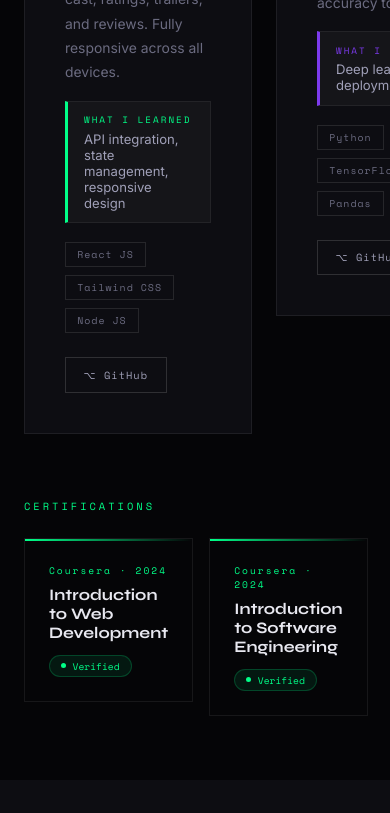
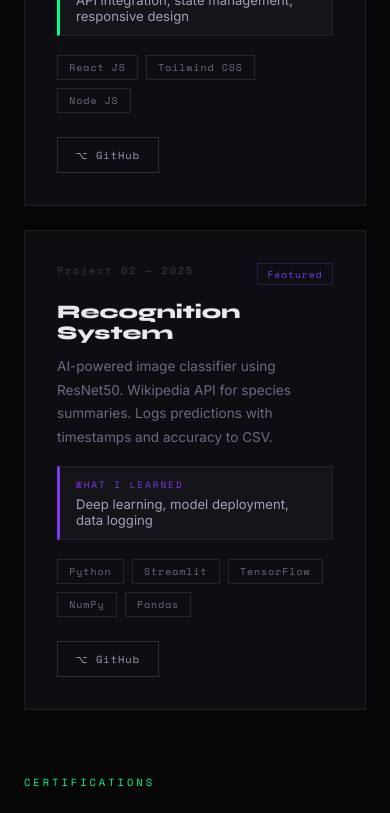
Before and after one commit to praveenshah7/New_Portfolio, a React (Create React App) app: page / in a window 390 px wide. Shown: the part 4820-5633 px from the top of the page. Built offline with nearby package versions, Linux system fonts and the light colour scheme.

Commit message:
fix: projects fully mobile responsive

```diff
--- a/src/components/Projects.js
+++ b/src/components/Projects.js
@@ -42,23 +42,26 @@ function TiltCard({ proj }) {
     setTransform(`perspective(800px) rotateX(${(y - 0.5) * 10}deg) rotateY(${(x - 0.5) * -10}deg) scale3d(1.02,1.02,1.02)`);
     setGlowPos({ x: x * 100, y: y * 100 });
   };
-  const handleLeave = () => { setTransform('perspective(800px) rotateX(0) rotateY(0) scale3d(1,1,1)'); setHovered(false); };
+  const handleLeave = () => {
+    setTransform('perspective(800px) rotateX(0) rotateY(0) scale3d(1,1,1)');
+    setHovered(false);
+  };
 
   return (
     <div ref={cardRef}
-      style={{ background: '#0d0d12', border: `1px solid ${hovered ? proj.color + '44' : 'rgba(255,255,255,0.07)'}`, padding: '2.5rem', position: 'relative', overflow: 'hidden', transition: 'border-color 0.3s', transform }}
+      style={{ background: '#0d0d12', border: `1px solid ${hovered ? proj.color + '44' : 'rgba(255,255,255,0.07)'}`, padding: '2rem', position: 'relative', overflow: 'hidden', transition: 'border-color 0.3s', transform }}
       onMouseMove={handleMove} onMouseLeave={handleLeave} onMouseEnter={() => setHovered(true)}
     >
-      {hovered && <div style={{ position: 'absolute', width: '300px', height: '300px', borderRadius: '50%', background: `radial-gradient(circle, ${proj.color}12 0%, transparent 70%)`, left: glowPos.x + '%', top: glowPos.y + '%', transform: 'translate(-50%,-50%)', pointerEvents: 'none' }} />}
+      {hovered && <div style={{ position: 'absolute', width: '250px', height: '250px', borderRadius: '50%', background: `radial-gradient(circle, ${proj.color}12 0%, transparent 70%)`, left: glowPos.x + '%', top: glowPos.y + '%', transform: 'translate(-50%,-50%)', pointerEvents: 'none' }} />}
       <div style={{ position: 'absolute', top: 0, left: 0, right: 0, height: '2px', background: `linear-gradient(90deg, ${proj.color}, transparent)`, transform: hovered ? 'scaleX(1)' : 'scaleX(0)', transformOrigin: 'left', transition: 'transform 0.4s cubic-bezier(.16,1,.3,1)' }} />
 
-      <div style={{ display: 'flex', justifyContent: 'space-between', alignItems: 'flex-start', marginBottom: '1.2rem' }}>
+      <div style={{ display: 'flex', justifyContent: 'space-between', alignItems: 'flex-start', marginBottom: '1rem', flexWrap: 'wrap', gap: '.5rem' }}>
         <span style={{ fontFamily: "'Space Mono', monospace", fontSize: '.62rem', letterSpacing: '2px', color: 'rgba(255,255,255,0.2)' }}>Project {proj.num} — {proj.year}</span>
-        <span style={{ fontFamily: "'Space Mono', monospace", fontSize: '.6rem', padding: '.2rem .6rem', border: `1px solid ${proj.color}44`, color: proj.color, letterSpacing: '1px' }}>Featured</span>
+        <span style={{ fontFamily: "'Space Mono', monospace", fontSize: '.6rem', padding: '.2rem .6rem', border: `1px solid ${proj.color}44`, color: proj.color, letterSpacing: '1px', whiteSpace: 'nowrap' }}>Featured</span>
       </div>
 
-      <div style={{ fontFamily: "'Syne', sans-serif", fontWeight: 800, fontSize: '1.5rem', marginBottom: '.7rem', lineHeight: 1.1, color: '#e8e8f0' }}>{proj.title}</div>
-      <p style={{ color: '#6b6b80', fontSize: '.87rem', lineHeight: 1.75, marginBottom: '1rem' }}>{proj.desc}</p>
+      <div style={{ fontFamily: "'Syne', sans-serif", fontWeight: 800, fontSize: 'clamp(1.2rem, 3vw, 1.5rem)', marginBottom: '.7rem', lineHeight: 1.1, color: '#e8e8f0' }}>{proj.title}</div>
+      <p style={{ color: '#6b6b80', fontSize: '.85rem', lineHeight: 1.75, marginBottom: '1rem' }}>{proj.desc}</p>
 
       <div style={{ background: 'rgba(255,255,255,0.03)', border: '1px solid rgba(255,255,255,0.06)', padding: '.7rem 1rem', marginBottom: '1.2rem', borderLeft: `3px solid ${proj.color}` }}>
         <div style={{ fontFamily: "'Space Mono', monospace", fontSize: '.58rem', color: proj.color, letterSpacing: '2px', textTransform: 'uppercase', marginBottom: '.3rem' }}>What I learned</div>
@@ -71,7 +74,7 @@ function TiltCard({ proj }) {
         ))}
       </div>
 
-      <div style={{ display: 'flex', gap: '.8rem' }}>
+      <div style={{ display: 'flex', gap: '.8rem', flexWrap: 'wrap' }}>
         <a href={proj.github} target="_blank" rel="noreferrer"
           style={{ display: 'inline-flex', alignItems: 'center', gap: '.5rem', padding: '.55rem 1.1rem', border: '1px solid rgba(255,255,255,0.14)', fontFamily: "'Space Mono', monospace", fontSize: '.65rem', color: '#a0a0b8', letterSpacing: '1px', textDecoration: 'none', transition: 'border-color 0.2s, color 0.2s' }}
           onMouseEnter={e => { e.currentTarget.style.borderColor = '#00ff88'; e.currentTarget.style.color = '#00ff88'; }}
@@ -100,7 +103,7 @@ export default function Projects() {
         </div>
       </ScrollReveal>
 
-      <div style={{ display: 'grid', gridTemplateColumns: '1fr 1fr', gap: '1.5rem' }}>
+      <div style={{ display: 'grid', gridTemplateColumns: 'repeat(auto-fit, minmax(300px, 1fr))', gap: '1.5rem' }}>
         {projects.map((proj, i) => (
           <ScrollReveal key={proj.num} delay={i * 150}>
             <TiltCard proj={proj} />
@@ -112,7 +115,7 @@ export default function Projects() {
         <ScrollReveal>
           <div style={{ fontFamily: "'Space Mono', monospace", fontSize: '.65rem', letterSpacing: '3px', color: '#00ff88', textTransform: 'uppercase', marginBottom: '1.5rem' }}>Certifications</div>
         </ScrollReveal>
-        <div style={{ display: 'grid', gridTemplateColumns: '1fr 1fr', gap: '1rem' }}>
+        <div style={{ display: 'grid', gridTemplateColumns: 'repeat(auto-fit, minmax(260px, 1fr))', gap: '1rem' }}>
           {certs.map((cert, i) => (
             <ScrollReveal key={cert.num} delay={i * 100}>
               <div style={{ border: '1px solid rgba(255,255,255,0.07)', padding: '1.5rem', position: 'relative', overflow: 'hidden', transition: 'border-color 0.2s' }}
@@ -121,8 +124,8 @@ export default function Projects() {
               >
                 <div style={{ position: 'absolute', top: 0, left: 0, right: 0, height: '2px', background: 'linear-gradient(90deg, #00ff88, transparent)' }} />
                 <div style={{ fontFamily: "'Space Mono', monospace", fontSize: '.6rem', color: '#00ff88', letterSpacing: '2px', marginBottom: '.5rem' }}>{cert.org} · {cert.year}</div>
-                <div style={{ fontFamily: "'Syne', sans-serif", fontWeight: 700, fontSize: '1rem', color: '#e8e8f0', marginBottom: '.3rem' }}>{cert.name}</div>
-                <div style={{ display: 'inline-flex', alignItems: 'center', gap: '.4rem', marginTop: '.5rem', padding: '.2rem .7rem', background: 'rgba(0,255,136,0.08)', border: '1px solid rgba(0,255,136,0.2)', borderRadius: '100px' }}>
+                <div style={{ fontFamily: "'Syne', sans-serif", fontWeight: 700, fontSize: '1rem', color: '#e8e8f0', marginBottom: '.5rem' }}>{cert.name}</div>
+                <div style={{ display: 'inline-flex', alignItems: 'center', gap: '.4rem', padding: '.2rem .7rem', background: 'rgba(0,255,136,0.08)', border: '1px solid rgba(0,255,136,0.2)', borderRadius: '100px' }}>
                   <span style={{ width: '5px', height: '5px', borderRadius: '50%', background: '#00ff88', display: 'inline-block' }} />
                   <span style={{ fontFamily: "'Space Mono', monospace", fontSize: '.6rem', color: '#00ff88' }}>Verified</span>
                 </div>
@@ -131,7 +134,12 @@ export default function Projects() {
           ))}
         </div>
       </div>
-      <style>{`@media(max-width:768px){#projects>div:nth-child(3){grid-template-columns:1fr!important} #projects{padding:4rem 1.5rem!important}}`}</style>
+
+      <style>{`
+        @media(max-width:768px){
+          #projects { padding: 4rem 1.5rem !important; }
+        }
+      `}</style>
     </section>
   );
 }
```
